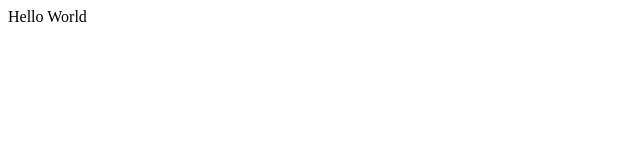
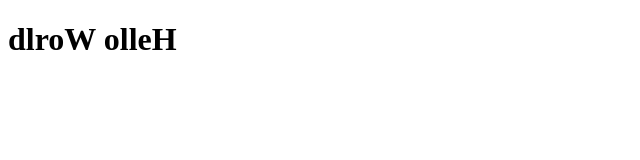
Before and after one commit to raliefrenha2/latihan-vue, a plain HTML site: page index.html in a window 1280 px wide. Shown: the whole page, without its empty margins (0-640 px from the left). Drawn offline with Linux system fonts and the light colour scheme.

Commit message:
Computed Properties - Pengantar - Contoh 1

```diff
--- a/index.html
+++ b/index.html
@@ -10,7 +10,7 @@
 
 <body>
     <div id="app">
-        {{ message }}
+        <h1>{{ message.split('').reverse().join('') }}</h1>
     </div>
 
     <script src="assets/vendor/vue.js"></script>
```
